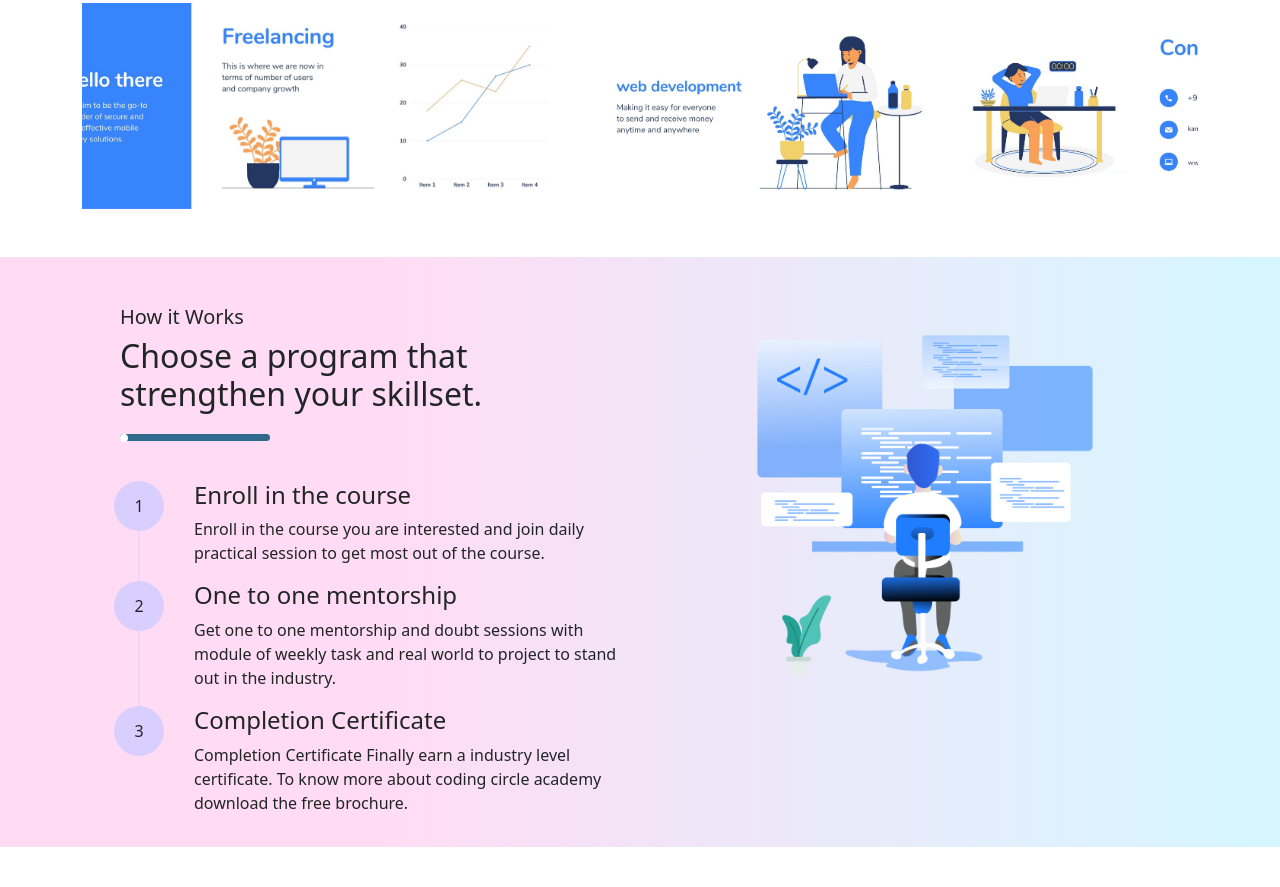
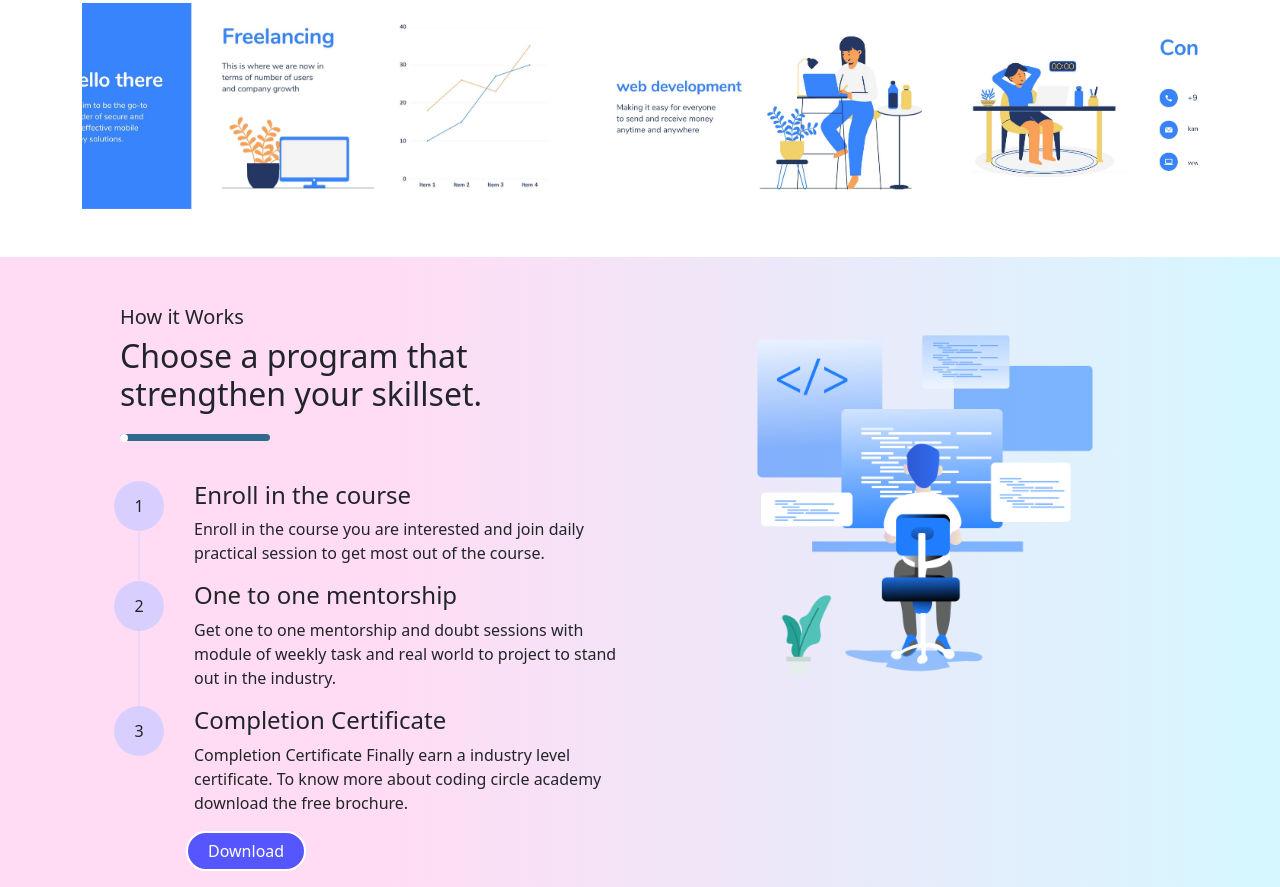
Before and after one commit to kanhaiya880/coaching, a plain HTML site: page index.html in a window 1280 px wide. Shown: the part 822-1709 px from the top of the page. Before the commit the page ends 1669 px from the top, so only its background shows below. Drawn offline with nearby package versions, Linux system fonts and the light colour scheme.

Commit message:
Update index.html

```diff
--- a/index.html
+++ b/index.html
@@ -81,6 +81,15 @@
     border-radius: 10px;
 
 
+}
+.mybtn{
+  border-radius: 20px;
+  background-color: rgb(86, 86, 255);
+  color: white;
+  padding-right: 20px;
+  padding-left: 20px;
+  border-bottom: 10px;
+  border: solid 2px !important;
 }
    </style>
 
@@ -279,6 +288,13 @@
                     To know more about coding circle academy download the free brochure.</p>
                 </div>
               </li>
+
+              <li >
+                <div class="ms-5">
+                  <input type="button" class="btn  mybtn ms-4 " value="Download">
+                </div>
+
+              </li>
             </ul>
           </div>
 
```
